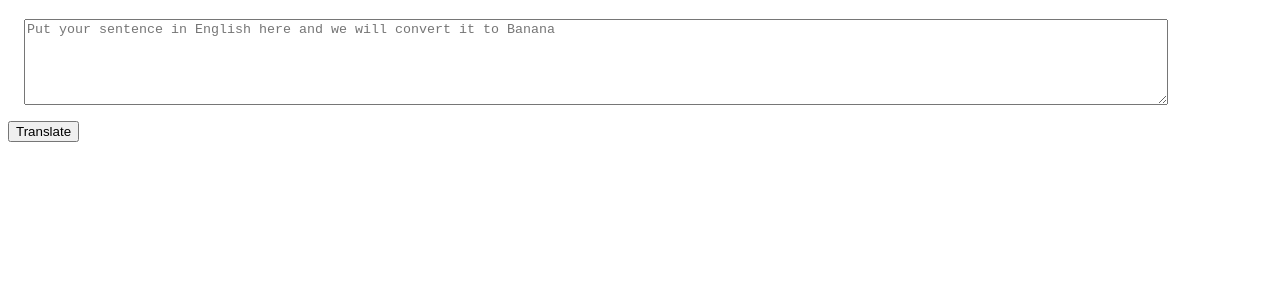
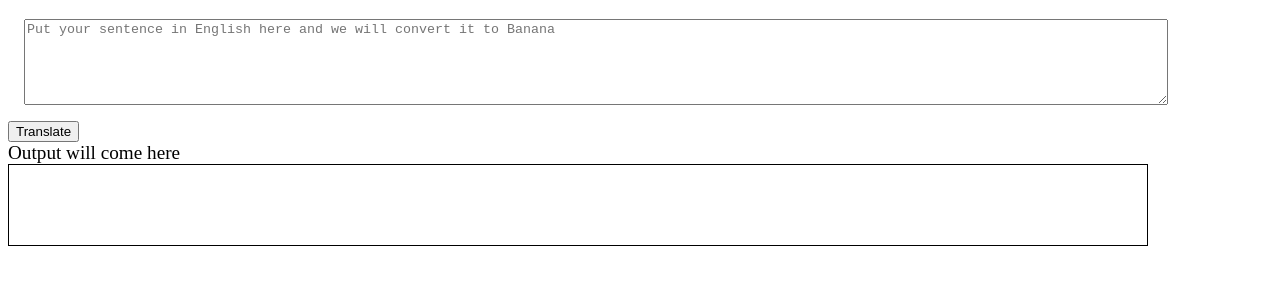
Before and after one commit to suman28pandit/banana-speak, a plain HTML site: page index.html in a window 1280 px wide. Shown: the part 61-346 px from the top of the page. Drawn offline with Linux system fonts and the light colour scheme.

Commit message:
Banana Speak Basic COmplete

```diff
--- a/index.html
+++ b/index.html
@@ -12,6 +12,15 @@
             margin: 1rem;
             height: 10vh;
         }
+        #output{
+            border: 1px solid;
+            width: 90%;
+            margin: 1 rem;
+            height: 10vh;
+            padding: 1 rem;
+
+
+        }
     </style>
 </head>
 <body>
@@ -20,7 +29,12 @@
     id="txt-input"
     placeholder="Put your sentence in English here and we will convert it to Banana"></textarea>
     <button id="btn-translate">Translate</button>
+    <div style="font-size: larger;">Output will come here</div>
+
+    <div id ="output"></div>
     <script src="app.js"type="text/javascript"></script>
+
+
 
 </body>
 </html>
```
